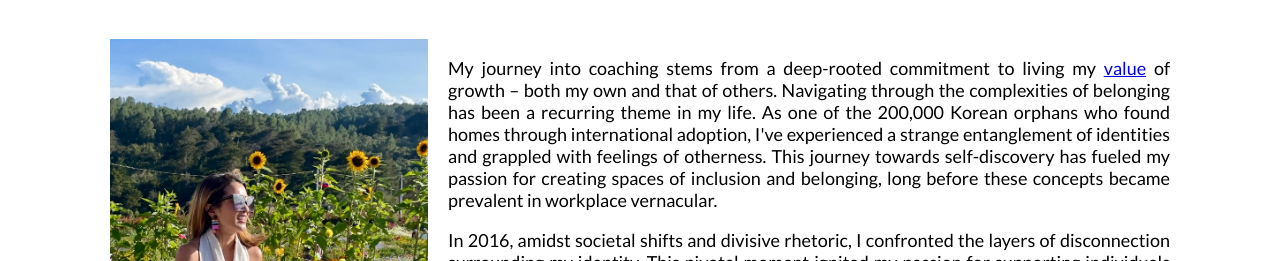
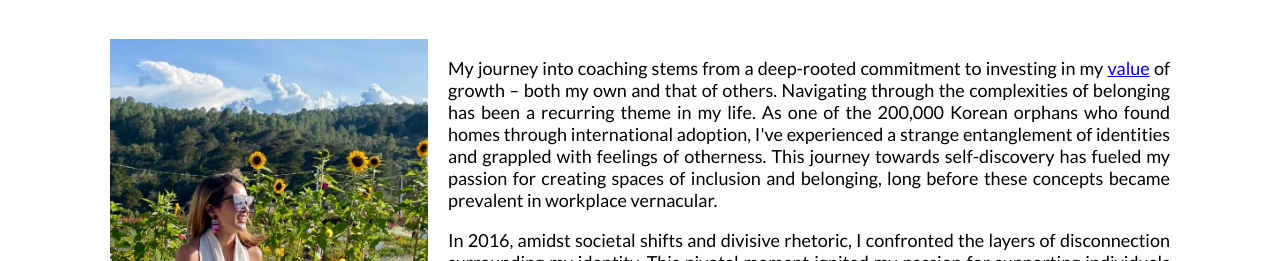
Before and after one commit to lucasamagno/vatalarocoaching, a Vue app: page /about in a window 1280 px wide. Shown: the part 148-409 px from the top of the page. Built offline with nearby package versions, Linux system fonts and the light colour scheme; a web font is replaced by a local one.

Commit message:
fixed menu bar

```diff
--- a/src/components/AboutPage.vue
+++ b/src/components/AboutPage.vue
@@ -3,7 +3,7 @@
     <h1 class="about-title">Hi, I'm Kayla</h1>
     <div class="text-container">
       <img :src="getImagePath('IMG_1166.jpg')" alt="Kayla" class="float-left">
-      <p>My journey into coaching stems from a deep-rooted commitment to living my <a href="https://brenebrown.com/resources/dare-to-lead-list-of-values/">value</a> of growth – both my own and that of others. Navigating through the complexities of belonging has been a recurring theme in my life. As one of the 200,000 Korean orphans who found homes through international adoption, I've experienced a strange entanglement of identities and grappled with feelings of otherness. This journey towards self-discovery has fueled my passion for creating spaces of inclusion and belonging, long before these concepts became prevalent in workplace vernacular.</p>
+      <p>My journey into coaching stems from a deep-rooted commitment to investing in my <a href="https://brenebrown.com/resources/dare-to-lead-list-of-values/">value</a> of growth – both my own and that of others. Navigating through the complexities of belonging has been a recurring theme in my life. As one of the 200,000 Korean orphans who found homes through international adoption, I've experienced a strange entanglement of identities and grappled with feelings of otherness. This journey towards self-discovery has fueled my passion for creating spaces of inclusion and belonging, long before these concepts became prevalent in workplace vernacular.</p>
       <p>In 2016, amidst societal shifts and divisive rhetoric, I confronted the layers of disconnection surrounding my identity. This pivotal moment ignited my passion for supporting individuals from underrepresented backgrounds in finding purpose and resilience amidst adversity; I began working closely with women from underserved communities, assisting them in overcoming barriers and empowering them to enter and thrive in the workforce through various volunteer organizations. Later in life, as an executive sponsor for a BIPOC employee resource group, I began immersing myself in understanding intersectional identities and their impact on professional growth. I began coaching as a way to formalize my commitment to supporting others in their growth journey, and to leverage the lessons I've learned while navigating my own path to gaining a seat at the table. It was sometimes a lonely road, but it doesn't have to be for others. My aim is to empower individuals, regardless of their background, to realize their fullest potential and create thriving organizations.</p>
       <p>In my coaching practice, I draw upon over a decade of executive and leadership experience spanning Talent & Diversity, Go-To-Market, and Social Impact at global companies leading their categories (and not coincidentally, are also known for their impressive cultures and market caps). My career includes roles across diverse industries, from startups to multi-billion-dollar companies, often building from early-stage to post-IPO. I am deeply committed to continuing to understand and create solutions for the challenges faced by today's leaders, allowing me to provide a holistic approach to empower them for success in the dynamic professional landscape. Whether you're an executive seeking to build inclusive teams or an aspiring leader striving to align your career with your purpose, I'm here to support you on your journey towards growth and fulfillment.</p>
       <p>My mission is clear: to contribute to a better world by nurturing the growth of individuals and organizations. For me, it’s personal.</p>
--- a/src/components/AppHeader.vue
+++ b/src/components/AppHeader.vue
@@ -37,7 +37,7 @@
 import { ref, watchEffect } from 'vue';
 
 const isMobileMenuVisible = ref(false);
-const isMobile = ref(window.innerWidth < 1025);
+const isMobile = ref(window.innerWidth < 1145);
 
 const toggleMobileMenu = () => {
   isMobileMenuVisible.value = !isMobileMenuVisible.value;
@@ -50,7 +50,7 @@ const toggleMobileMenu = () => {
 
 watchEffect(() => {
   const handleResize = () => {
-    isMobile.value = window.innerWidth < 1025;
+    isMobile.value = window.innerWidth < 1145;
     if (!isMobile.value) {
       isMobileMenuVisible.value = false;
     }
@@ -167,7 +167,7 @@ watchEffect(() => {
   color: #ccc;
 }
 
-@media (min-width: 1025px) {
+@media (min-width: 1145px) {
   .hamburger-button, .full-page-menu {
     display: none;
   }
```
Also changed, not shown: 7 other files (tests, documents, lock files or other folders).
